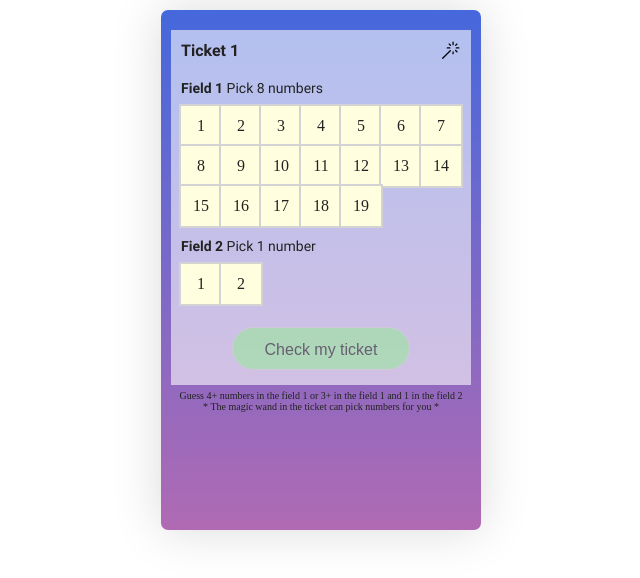
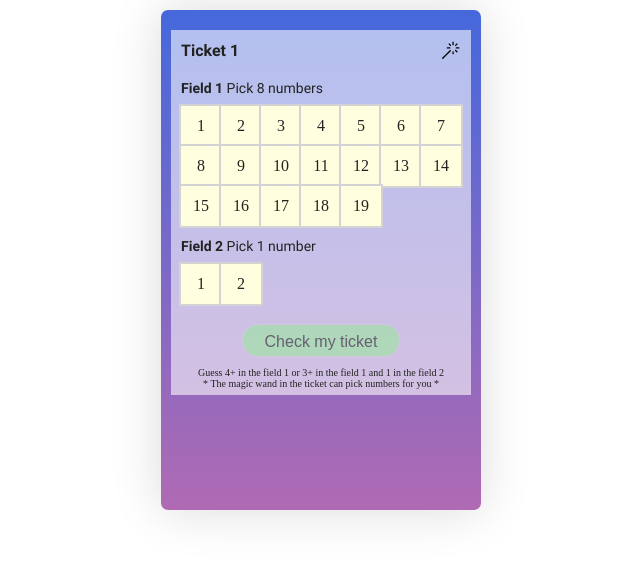
Before and after one commit to Agafocean/lottery, a React (Vite) app: page / in a window 1280 px wide. Shown: the top 578 px of the page, without its empty margins (319-959 px from the left). Built offline with nearby package versions, Linux system fonts and the light colour scheme.

Commit message:
lottery 3.0

```diff
--- a/src/App.css
+++ b/src/App.css
@@ -21,6 +21,10 @@ p {
   margin: 0;
 }
 
+.invisible {
+  visibility: hidden;
+}
+
 .modal {
   position: absolute;
   left: 50%;
@@ -31,7 +35,7 @@ p {
   box-shadow: 0px 0px 50px rgba(0, 0, 0, 0.15);
   border-radius: 7px;
   width: 300px;
-  height: 480px;
+  height: 460px;
   padding: 20px 10px;
 }
 
@@ -44,7 +48,7 @@ body {
   display: block;
   background-color: #FFFFFF95;
   width: 280px;
-  height: 335px;
+  height: 345px;
   margin: 0 auto;
   padding: 10px;
 }
@@ -103,15 +107,16 @@ body {
 .button {
   display: block;
   margin: 0 auto;
-  width: 178px;
-  height: 43px;
+  width: 158px;
+  height: 33px;
   font-size: 16px;
   line-height: 21px;
-  padding: 11px 26px;
+  padding: 6px 12px;
   border: 1px solid lightgray;
-  border-radius: 35px;
+  border-radius: 16px;
   background-color: lightgreen;
   color: #000000;
+  margin-bottom: 5px;
 }
 
 .wand {
@@ -120,7 +125,7 @@ body {
 
 .win {
   text-align: center;
-  padding: 5px;
+  padding: 10px;
   color: white;
 }
 
--- a/src/Lottery.tsx
+++ b/src/Lottery.tsx
@@ -122,9 +122,8 @@ function Lottery({ ticketN, setTicketN, winsN, setWinsN }: Param) {
         <div className="modal">
             <div className="container" ref={ticketDiv}>
                 <div className="ticketNumber"> <span>Ticket {ticketN}</span>
-                    <div className="wand" onClick={autoFillTicket}>{showWand && wand}</div>
+                    <div className={`wand ${!showWand && "invisible"}`} onClick={autoFillTicket}>{wand}</div>
                 </div>
-
 
                 <div className="fieldTitle">
                     <span className="fieldNumber">Field 1 </span>
@@ -140,18 +139,17 @@ function Lottery({ ticketN, setTicketN, winsN, setWinsN }: Param) {
                     <span className="fieldTask">Pick 1 number</span>
                 </div>
 
-                <div className="field" style={{ marginBottom: '23px' }} ref={fieldTwo}>
+                <div className="field" style={{ marginBottom: '20px' }} ref={fieldTwo}>
                     {fieldTwoItems.map((item) => item.getItem())}
                 </div>
 
                 <button className="button" ref={button} onClick={checkTicket}>Check my ticket</button>
+                <div className="rules">
+                    <p>Guess 4+ in the field 1 or 3+ in the field 1 and 1 in the field 2</p>
+                    <p>* The magic wand in the ticket can pick numbers for you *</p>
+                </div>
 
             </div>
-
-            <div className="rules">
-                    <p>Guess 4+ numbers in the field 1 or 3+ in the field 1 and 1 in the field 2</p>
-                    <p>* The magic wand in the ticket can pick numbers for you *</p>
-                </div>
 
             {textResult && <div className="win">
                 <div className="textResult">{textResult}</div>
```
